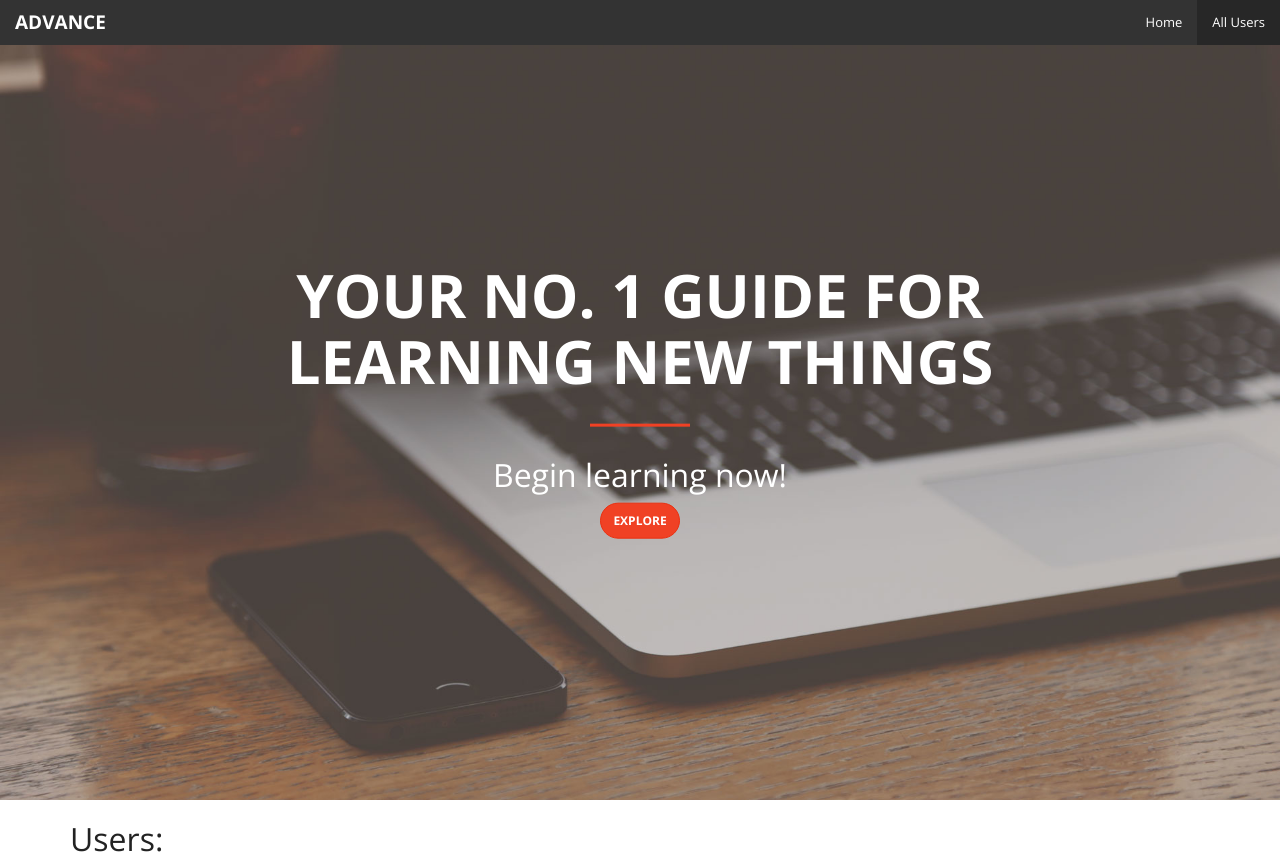
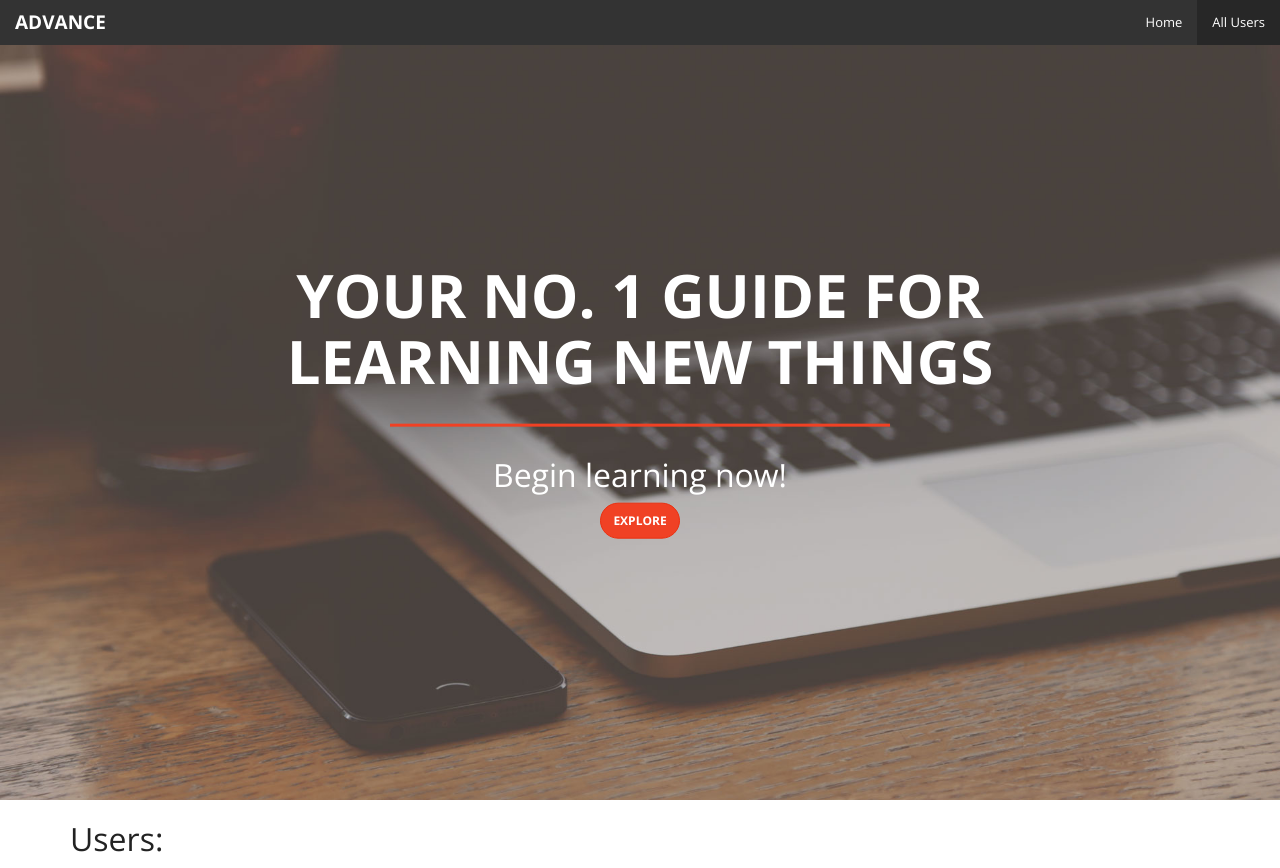
Before and after one commit to Ahmkel/Advance---Learning-Portal, a plain HTML site: page static/index.html in a window 1280 px wide. Drawn offline with nearby package versions, Linux system fonts and the light colour scheme; no server answers.

Commit message:
edit frontpage styling

```diff
--- a/static/css/main.css
+++ b/static/css/main.css
@@ -81,7 +81,7 @@ header .header-content .header-content-inner p {
 }
 
 hr {
-    max-width: 100px;
+    max-width: 500px;
     border-color: #f04124;
     border-width: 3px;
 }
```
